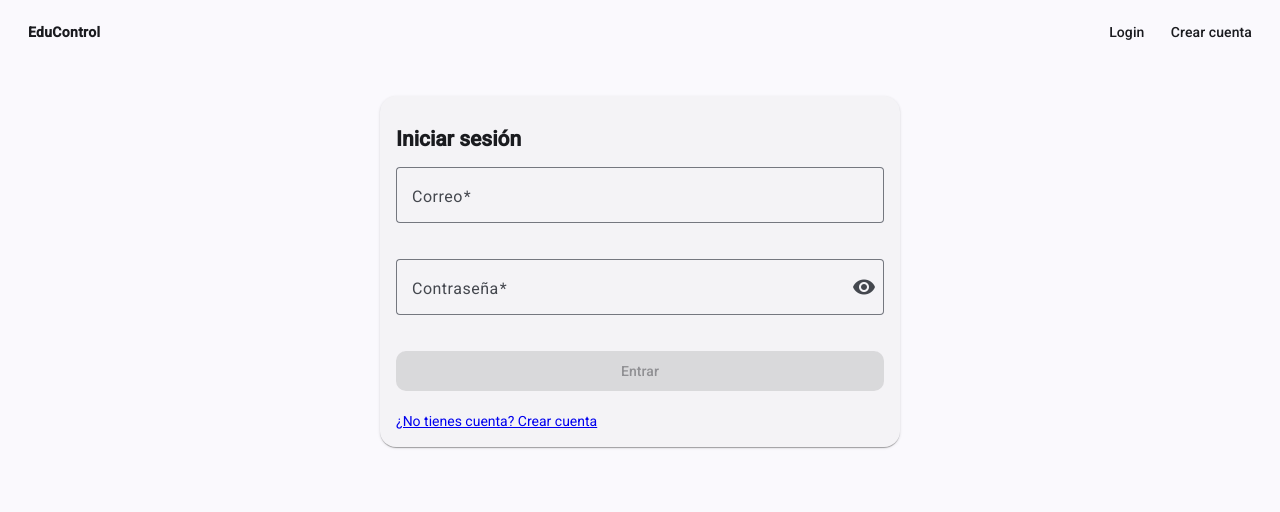
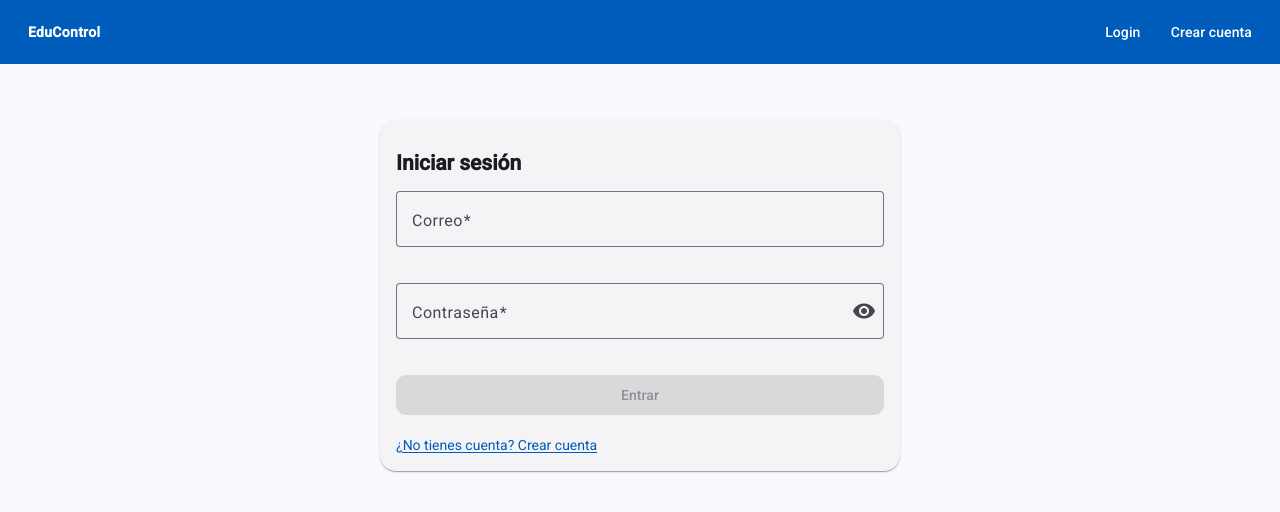
Before and after one commit to JohanParadaC/educontrol, an Angular app in the folder frontend/: page /login in a window 1280 px wide. Shown: the top 512 px of the page. Built offline with nearby package versions, Linux system fonts and the light colour scheme.

Commit message:
se añadio un git ingnore

```diff
--- a/frontend/src/app/admin/admin-dashboard.component.scss
+++ b/frontend/src/app/admin/admin-dashboard.component.scss
@@ -12,13 +12,23 @@
 }
 .table-wrap { overflow: auto; }
 
+/* Los tres roles llevan píldora. El fondo anterior era blanco al 5 %:
+   invisible sobre claro, así que "estudiante" quedaba como texto suelto. */
 .chip {
-  padding: 2px 8px;
+  display: inline-block;
+  padding: 2px 10px;
   border-radius: 999px;
-  background: rgba(255,255,255,.05);
+  font: var(--mat-sys-label-medium);
+  white-space: nowrap;
+  background: color-mix(in srgb, var(--mat-sys-on-surface) 10%, transparent);
+  color: var(--mat-sys-on-surface);
 }
 .chip.pro { background: #1b5e20; color: #fff; }
 .chip.adm { background: #283593; color: #fff; }
+.chip.pending {
+  background: color-mix(in srgb, var(--mat-sys-tertiary) 25%, transparent);
+  color: var(--mat-sys-on-surface);
+}
 
 .brand { display:flex; align-items:center; gap:12px; }
 .brand h1 { margin:0; }
--- a/frontend/src/app/app.component.html
+++ b/frontend/src/app/app.component.html
@@ -1,4 +1,8 @@
 <app-navbar></app-navbar>
 
-<!-- Aquí Angular dibuja la vista según la URL -->
-<router-outlet></router-outlet>
+<!-- Contenedor único de página: ancho máximo, centrado y con aire lateral.
+     Antes el router-outlet colgaba del body sin envoltorio, así que el
+     contenido de todas las vistas chocaba contra el borde de la ventana. -->
+<main class="page">
+  <router-outlet></router-outlet>
+</main>
--- a/frontend/src/app/app.component.scss
+++ b/frontend/src/app/app.component.scss
@@ -0,0 +1,14 @@
+/* Contenedor de página.
+   El padding lateral usa la escala de espaciado definida en styles.scss. */
+.page {
+  display: block;
+  max-width: 1200px;
+  margin: 0 auto;
+  padding: var(--sp-5) var(--sp-4) var(--sp-7);
+}
+
+@media (max-width: 599px) {
+  .page {
+    padding: var(--sp-4) var(--sp-3) var(--sp-6);
+  }
+}
--- a/frontend/src/styles.scss
+++ b/frontend/src/styles.scss
@@ -22,6 +22,21 @@ html {
 }
 
 /* ---------------------------------------------------------------------------
+   ESCALA DE ESPACIADO
+   Una sola fuente de verdad para márgenes y paddings. Antes cada componente
+   improvisaba (16 aquí, 32 allá, style="margin-left:8px" en el HTML).
+   --------------------------------------------------------------------------- */
+:root {
+  --sp-1: 4px;
+  --sp-2: 8px;
+  --sp-3: 12px;
+  --sp-4: 16px;
+  --sp-5: 24px;
+  --sp-6: 32px;
+  --sp-7: 48px;
+}
+
+/* ---------------------------------------------------------------------------
    RESET + helpers
    --------------------------------------------------------------------------- */
 html, body { height: 100%; margin: 0; }
@@ -34,6 +49,50 @@ body {
 }
 
 .full { width: 100%; }
+
+/* ---------------------------------------------------------------------------
+   FOCO VISIBLE
+   Material solo tiñe el botón enfocado al 12 % de opacidad: con teclado se
+   navega prácticamente a ciegas. Un contorno real, y solo con :focus-visible
+   para no molestar a quien usa el ratón.
+   --------------------------------------------------------------------------- */
+:focus-visible {
+  outline: 2px solid var(--mat-sys-primary);
+  outline-offset: 2px;
+  border-radius: 4px;
+}
+
+/* ---------------------------------------------------------------------------
+   BARRA SUPERIOR
+   `color="primary"` en <mat-toolbar> es API de Material 2 y este proyecto usa
+   mat.theme() de M3, que la ignora: la barra salía blanca sobre fondo blanco.
+   --------------------------------------------------------------------------- */
+mat-toolbar.mat-toolbar {
+  background: var(--mat-sys-primary);
+  color: var(--mat-sys-on-primary);
+  gap: var(--sp-1);
+
+  .mat-mdc-button,
+  .mat-mdc-outlined-button { color: var(--mat-sys-on-primary); }
+
+  /* El botón del rol activo se distingue por fondo, no solo por negrita. */
+  .active {
+    background: color-mix(in srgb, var(--mat-sys-on-primary) 18%, transparent);
+  }
+
+  :focus-visible { outline-color: var(--mat-sys-on-primary); }
+}
+
+/* ---------------------------------------------------------------------------
+   ENLACES
+   Heredan la paleta en vez del azul #0000EE por defecto del navegador.
+   --------------------------------------------------------------------------- */
+a:not(.mat-mdc-button-base) {
+  color: var(--mat-sys-primary);
+  text-underline-offset: 2px;
+
+  &:hover { text-decoration: none; }
+}
 
 /* ---------------------------------------------------------------------------
    Retoques visuales rápidos (compatibles con M3)
@@ -64,7 +123,10 @@ body {
   border-top: 1px solid color-mix(in srgb, var(--mat-sys-outline) 30%, transparent);
 }
 
-/* Chips simples para roles */
+/* Chips de rol.
+   Los tres roles tienen píldora. Antes el estilo base era blanco al 5 %
+   (invisible sobre fondo claro), así que "estudiante" salía como texto pelado
+   mientras admin y profesor sí tenían color: se leía como un rol de segunda. */
 .role-chip {
   display: inline-block;
   padding: 2px 10px;
```
Also changed, not shown: 1 other file (tests, documents, lock files or other folders).
